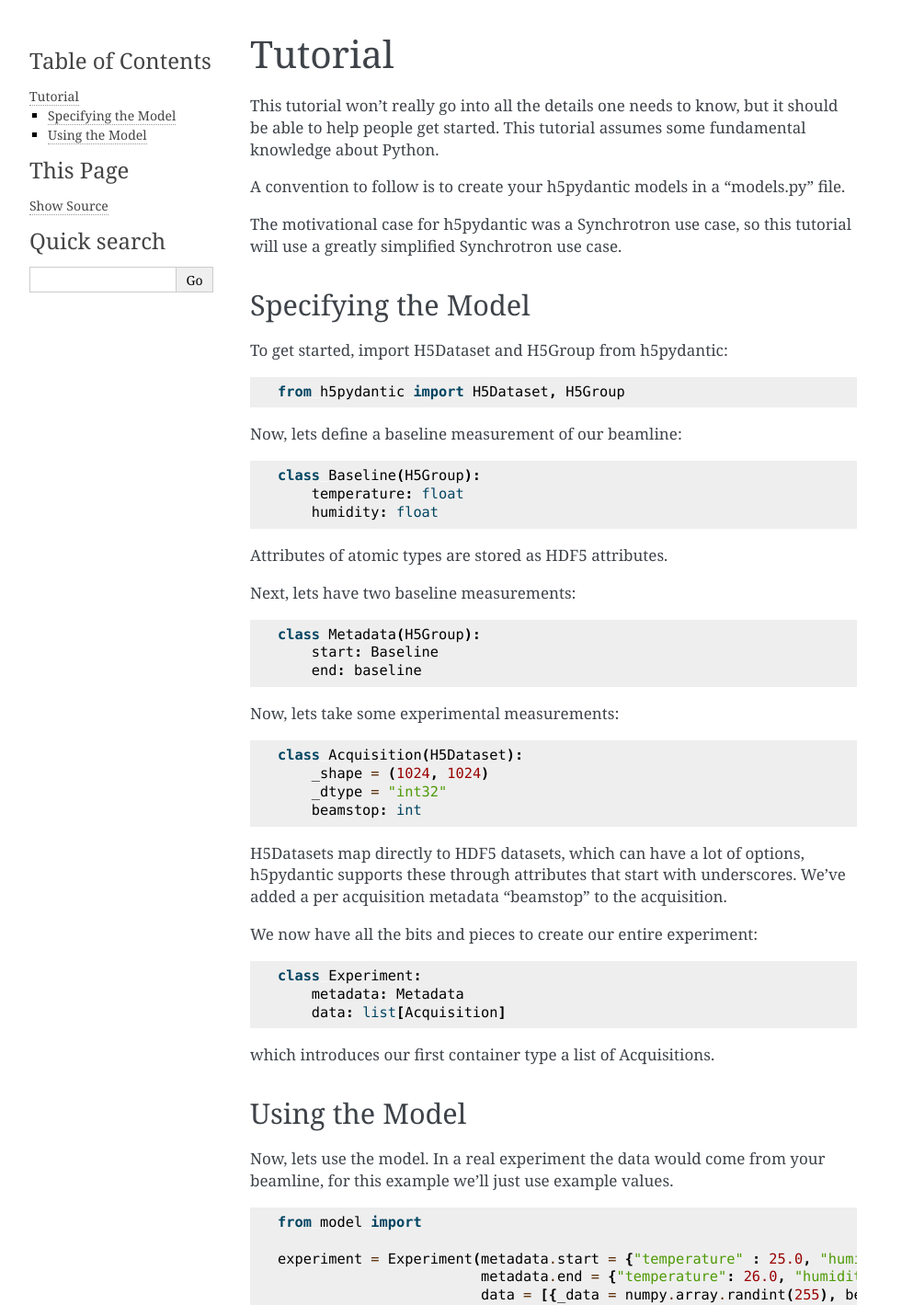
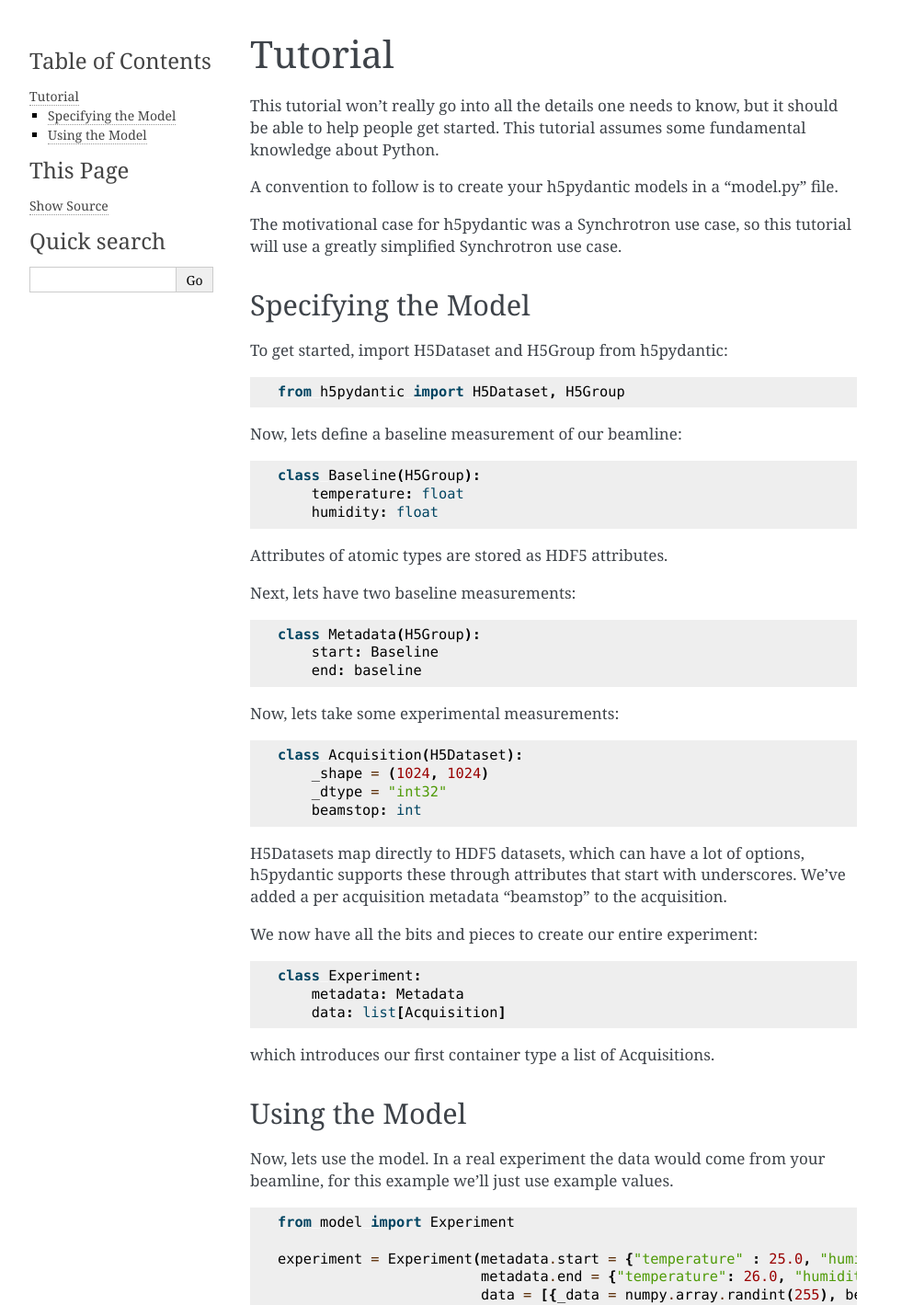
Before and after one commit to illumion-ltd/h5pydantic, a Sphinx documentation site: the page built from docs/tutorial.rst, in a window 1280 px wide. Shown: the top 1419 px of the page at 92% size, without its empty margins (148-1141 px from the left). Built offline with Sphinx 7.4.7, drawn with Linux system fonts in a browser that asks for light colours.

Commit message:
DOC: singular model.py

```diff
--- a/docs/tutorial.rst
+++ b/docs/tutorial.rst
@@ -6,7 +6,7 @@ but it should be able to help people get started. This tutorial
 assumes some fundamental knowledge about Python.
 
 A convention to follow is to create your h5pydantic models in a
-"models.py" file.
+"model.py" file.
 
 The motivational case for h5pydantic was a Synchrotron use case, so
 this tutorial will use a greatly simplified Synchrotron use case.
@@ -74,7 +74,7 @@ your beamline, for this example we'll just use example values.
 
 .. code-block:: python
 
-  from model import
+  from model import Experiment
 
   experiment = Experiment(metadata.start = {"temperature" : 25.0, "humidity": 0.4},
                           metadata.end = {"temperature": 26.0, "humidity": 0.4},
```
